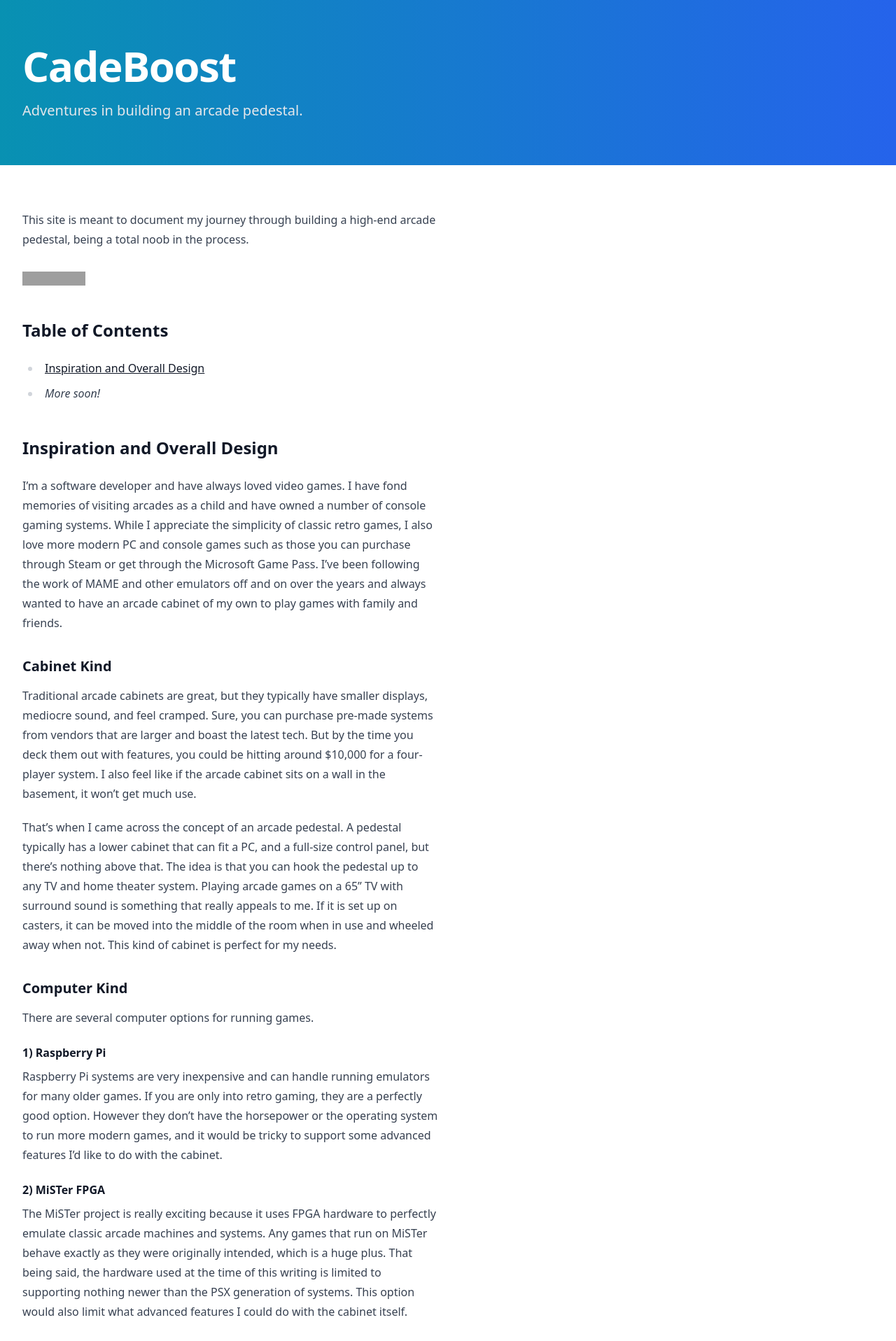
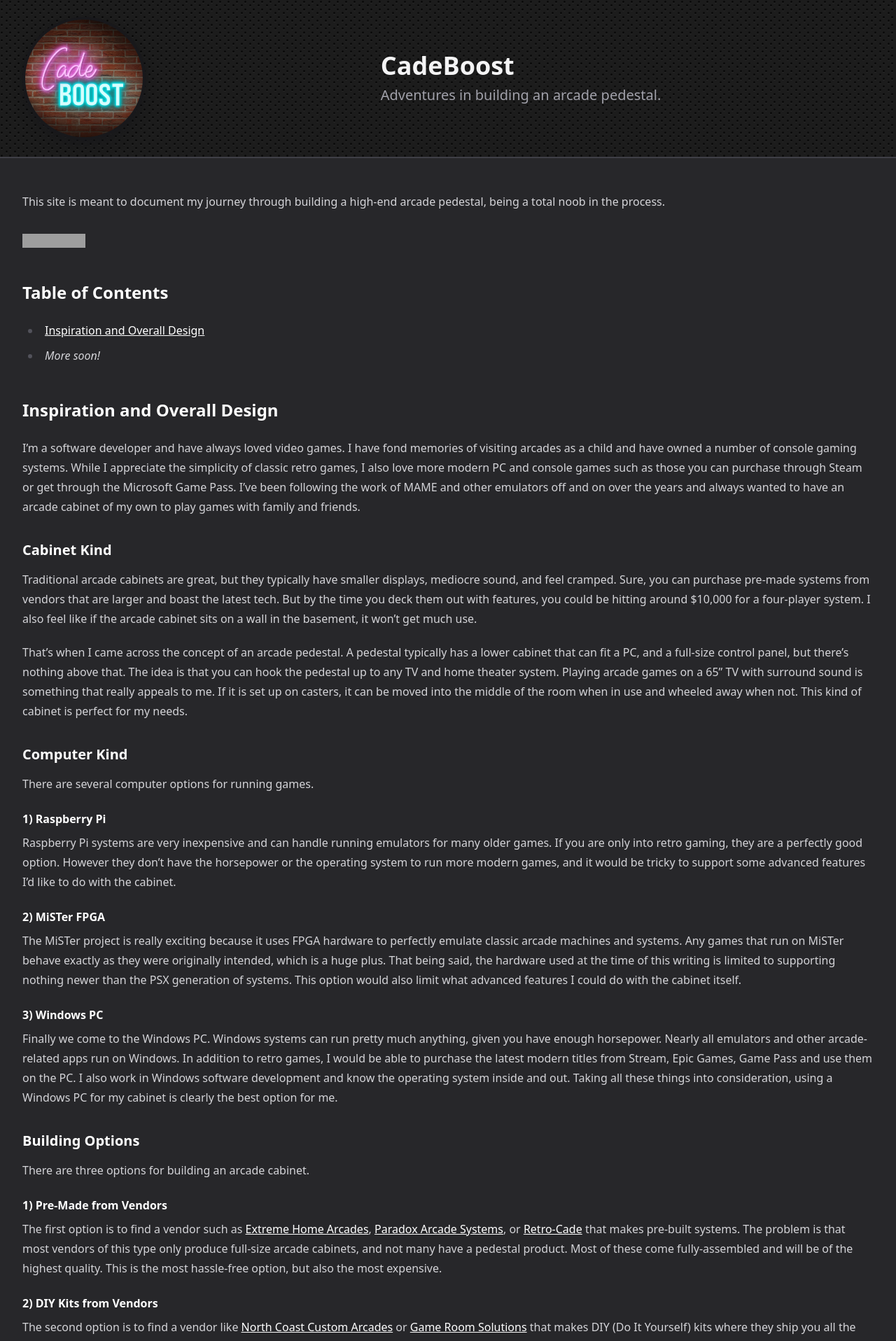
Before and after one commit to CadeBoost/cadeboost.github.io, a Jekyll site: the page built from Readme.md, in a window 1280 px wide. Shown: the top 1916 px of the page at 70% size. Built offline with Jekyll 4.4.1, drawn with Linux system fonts in a browser that asks for light colours; our own code applies the rules of GitHub Pages for plain Markdown files; grey boxes are pictures that could not be loaded.

Commit message:
Updated to a dark theme.

```diff
--- a/_layouts/default.html
+++ b/_layouts/default.html
@@ -1,5 +1,5 @@
 <!DOCTYPE html>
-<html lang="{{ site.lang | default: "en-US" }}">
+<html class="dark" lang="{{ site.lang | default: "en-US" }}">
 	<head>
 {% seo %}
 		<meta name="viewport" content="width=device-width, initial-scale=1">
@@ -9,24 +9,27 @@
 {% include head-custom.html %}
 	</head>
 
-	<body>
-		<header class="bg-gradient-to-r from-cyan-600 to-blue-600" role="banner">
-			<div class="mx-auto max-w-7xl py-16 px-4 sm:py-24 sm:px-6 lg:py-16 lg:px-8">
-				<h1 class="text-4xl font-bold tracking-tight text-white sm:text-5xl lg:text-6xl">{{ page.title | default: site.title | default: site.github.repository_name }}</h1>
-				<p class="mt-5 text-xl text-gray-200">{{ page.description | default: site.description | default: site.github.project_tagline }}</p>
+	<body class="dark:bg-zinc-900">
+		<header class="border-b-2 border-zinc-200 bg-carbon-fiber bg-carbon-fiber-size dark:border-zinc-700" role="banner">
+			<div class="mx-auto max-w-7xl py-6 px-4 sm:px-6 lg:px-8">
+				<div class="grid grid-cols-4 gap-8 md:grid-cols-6">
+					<img class="rounded-full border-4 border-zinc-900 shadow-lg shadow-zinc-900/50" src="/assets/images/cadeboost-neonlogo-square.jpg" />
+					<div class="col-span-3 place-self-center md:col-span-5">
+						<div class="text-4xl font-semibold text-zinc-100">{{ page.title | default: site.title | default: site.github.repository_name }}</div>
+						<div class="mt-2 text-xl text-zinc-400">{{ page.description | default: site.description | default: site.github.project_tagline }}</div>
+					</div>
+				</div>
 			</div>
 		</header>
 
-		<main id="content" class="mx-auto max-w-7xl py-12 px-4 sm:px-6 lg:py-16 lg:px-8" role="main">
-			<article class="prose">
+		<main id="content" class="mx-auto max-w-7xl py-8 px-4 dark:bg-zinc-800 sm:px-6 lg:py-12 lg:px-8" role="main">
+			<article class="prose prose-zinc max-w-none dark:prose-invert">
 {{ content }}
 			</article>
 		</main>
 
-		<footer class="mx-auto max-w-7xl py-12 px-4 sm:px-6 lg:py-16 lg:px-8">
-			<div class="mt-12 border-t border-gray-200 pt-8">
-				<p class="text-base text-gray-400 xl:text-center">Copyright &copy; 2022 CadeBoost. All rights reserved.</p>
-			</div>
+		<footer class="mx-auto max-w-7xl border-t-2 border-zinc-200 py-6 px-4 dark:border-zinc-700 sm:px-6 lg:py-8 lg:px-8">
+			<div class="text-center text-base text-zinc-500">Copyright &copy; 2022 CadeBoost. All rights reserved.</div>
 		</footer>
 	</body>
 </html>
--- a/assets/css/style.css
+++ b/assets/css/style.css
@@ -513,40 +513,6 @@ video {
   --tw-backdrop-sepia:  ;
 }
 
-.container {
-  width: 100%;
-}
-
-@media (min-width: 640px) {
-  .container {
-    max-width: 640px;
-  }
-}
-
-@media (min-width: 768px) {
-  .container {
-    max-width: 768px;
-  }
-}
-
-@media (min-width: 1024px) {
-  .container {
-    max-width: 1024px;
-  }
-}
-
-@media (min-width: 1280px) {
-  .container {
-    max-width: 1280px;
-  }
-}
-
-@media (min-width: 1536px) {
-  .container {
-    max-width: 1536px;
-  }
-}
-
 .prose {
   color: var(--tw-prose-body);
   max-width: 65ch;
@@ -1005,6 +971,45 @@ video {
   margin-bottom: 0;
 }
 
+.prose-zinc {
+  --tw-prose-body: #3f3f46;
+  --tw-prose-headings: #18181b;
+  --tw-prose-lead: #52525b;
+  --tw-prose-links: #18181b;
+  --tw-prose-bold: #18181b;
+  --tw-prose-counters: #71717a;
+  --tw-prose-bullets: #d4d4d8;
+  --tw-prose-hr: #e4e4e7;
+  --tw-prose-quotes: #18181b;
+  --tw-prose-quote-borders: #e4e4e7;
+  --tw-prose-captions: #71717a;
+  --tw-prose-code: #18181b;
+  --tw-prose-pre-code: #e4e4e7;
+  --tw-prose-pre-bg: #27272a;
+  --tw-prose-th-borders: #d4d4d8;
+  --tw-prose-td-borders: #e4e4e7;
+  --tw-prose-invert-body: #d4d4d8;
+  --tw-prose-invert-headings: #fff;
+  --tw-prose-invert-lead: #a1a1aa;
+  --tw-prose-invert-links: #fff;
+  --tw-prose-invert-bold: #fff;
+  --tw-prose-invert-counters: #a1a1aa;
+  --tw-prose-invert-bullets: #52525b;
+  --tw-prose-invert-hr: #3f3f46;
+  --tw-prose-invert-quotes: #f4f4f5;
+  --tw-prose-invert-quote-borders: #3f3f46;
+  --tw-prose-invert-captions: #a1a1aa;
+  --tw-prose-invert-code: #fff;
+  --tw-prose-invert-pre-code: #d4d4d8;
+  --tw-prose-invert-pre-bg: rgb(0 0 0 / 50%);
+  --tw-prose-invert-th-borders: #52525b;
+  --tw-prose-invert-td-borders: #3f3f46;
+}
+
+.col-span-3 {
+  grid-column: span 3 / span 3;
+}
+
 .mx-auto {
   margin-left: auto;
   margin-right: auto;
@@ -1018,16 +1023,60 @@ video {
   margin-top: 3rem;
 }
 
+.mt-2 {
+  margin-top: 0.5rem;
+}
+
+.grid {
+  display: grid;
+}
+
 .max-w-7xl {
   max-width: 80rem;
 }
 
-.max-w-xl {
-  max-width: 36rem;
+.max-w-none {
+  max-width: none;
+}
+
+.grid-cols-4 {
+  grid-template-columns: repeat(4, minmax(0, 1fr));
+}
+
+.gap-8 {
+  gap: 2rem;
+}
+
+.place-self-start {
+  place-self: start;
+}
+
+.place-self-center {
+  place-self: center;
+}
+
+.place-self-stretch {
+  place-self: stretch;
+}
+
+.rounded-full {
+  border-radius: 9999px;
+}
+
+.border-4 {
+  border-width: 4px;
 }
 
 .border-t {
   border-top-width: 1px;
+}
+
+.border-b-2 {
+  border-bottom-width: 2px;
+}
+
+.border-t-2 {
+  border-top-width: 2px;
 }
 
 .border-gray-200 {
@@ -1035,8 +1084,22 @@ video {
   border-color: rgb(229 231 235 / var(--tw-border-opacity));
 }
 
+.border-zinc-200 {
+  --tw-border-opacity: 1;
+  border-color: rgb(228 228 231 / var(--tw-border-opacity));
+}
+
+.border-zinc-900 {
+  --tw-border-opacity: 1;
+  border-color: rgb(24 24 27 / var(--tw-border-opacity));
+}
+
 .bg-gradient-to-r {
   background-image: linear-gradient(to right, var(--tw-gradient-stops));
+}
+
+.bg-carbon-fiber {
+  background-image: url('/assets/images/bg-carbon-fiber.svg');
 }
 
 .from-cyan-600 {
@@ -1047,6 +1110,10 @@ video {
 
 .to-blue-600 {
   --tw-gradient-to: #2563eb;
+}
+
+.bg-carbon-fiber-size {
+  background-size: 12px 11px;
 }
 
 .py-16 {
@@ -1064,8 +1131,22 @@ video {
   padding-bottom: 3rem;
 }
 
+.py-6 {
+  padding-top: 1.5rem;
+  padding-bottom: 1.5rem;
+}
+
+.py-8 {
+  padding-top: 2rem;
+  padding-bottom: 2rem;
+}
+
 .pt-8 {
   padding-top: 2rem;
+}
+
+.text-center {
+  text-align: center;
 }
 
 .text-4xl {
@@ -1083,8 +1164,17 @@ video {
   line-height: 1.5rem;
 }
 
+.text-3xl {
+  font-size: 1.875rem;
+  line-height: 2.25rem;
+}
+
 .font-bold {
   font-weight: 700;
+}
+
+.font-semibold {
+  font-weight: 600;
 }
 
 .tracking-tight {
@@ -1106,6 +1196,76 @@ video {
   color: rgb(156 163 175 / var(--tw-text-opacity));
 }
 
+.text-zinc-200 {
+  --tw-text-opacity: 1;
+  color: rgb(228 228 231 / var(--tw-text-opacity));
+}
+
+.text-zinc-500 {
+  --tw-text-opacity: 1;
+  color: rgb(113 113 122 / var(--tw-text-opacity));
+}
+
+.text-zinc-100 {
+  --tw-text-opacity: 1;
+  color: rgb(244 244 245 / var(--tw-text-opacity));
+}
+
+.text-zinc-300 {
+  --tw-text-opacity: 1;
+  color: rgb(212 212 216 / var(--tw-text-opacity));
+}
+
+.text-zinc-400 {
+  --tw-text-opacity: 1;
+  color: rgb(161 161 170 / var(--tw-text-opacity));
+}
+
+.shadow-lg {
+  --tw-shadow: 0 10px 15px -3px rgb(0 0 0 / 0.1), 0 4px 6px -4px rgb(0 0 0 / 0.1);
+  --tw-shadow-colored: 0 10px 15px -3px var(--tw-shadow-color), 0 4px 6px -4px var(--tw-shadow-color);
+  box-shadow: var(--tw-ring-offset-shadow, 0 0 #0000), var(--tw-ring-shadow, 0 0 #0000), var(--tw-shadow);
+}
+
+.shadow-zinc-900\/50 {
+  --tw-shadow-color: rgb(24 24 27 / 0.5);
+  --tw-shadow: var(--tw-shadow-colored);
+}
+
+.dark .dark\:border-zinc-700 {
+  --tw-border-opacity: 1;
+  border-color: rgb(63 63 70 / var(--tw-border-opacity));
+}
+
+.dark .dark\:bg-zinc-800 {
+  --tw-bg-opacity: 1;
+  background-color: rgb(39 39 42 / var(--tw-bg-opacity));
+}
+
+.dark .dark\:bg-zinc-900 {
+  --tw-bg-opacity: 1;
+  background-color: rgb(24 24 27 / var(--tw-bg-opacity));
+}
+
+.dark .dark\:prose-invert {
+  --tw-prose-body: var(--tw-prose-invert-body);
+  --tw-prose-headings: var(--tw-prose-invert-headings);
+  --tw-prose-lead: var(--tw-prose-invert-lead);
+  --tw-prose-links: var(--tw-prose-invert-links);
+  --tw-prose-bold: var(--tw-prose-invert-bold);
+  --tw-prose-counters: var(--tw-prose-invert-counters);
+  --tw-prose-bullets: var(--tw-prose-invert-bullets);
+  --tw-prose-hr: var(--tw-prose-invert-hr);
+  --tw-prose-quotes: var(--tw-prose-invert-quotes);
+  --tw-prose-quote-borders: var(--tw-prose-invert-quote-borders);
+  --tw-prose-captions: var(--tw-prose-invert-captions);
+  --tw-prose-code: var(--tw-prose-invert-code);
+  --tw-prose-pre-code: var(--tw-prose-invert-pre-code);
+  --tw-prose-pre-bg: var(--tw-prose-invert-pre-bg);
+  --tw-prose-th-borders: var(--tw-prose-invert-th-borders);
+  --tw-prose-td-borders: var(--tw-prose-invert-td-borders);
+}
+
 @media (min-width: 640px) {
   .sm\:py-24 {
     padding-top: 6rem;
@@ -1123,13 +1283,20 @@ video {
   }
 }
 
-@media (min-width: 1024px) {
-  .lg\:flex {
-    display: flex;
+@media (min-width: 768px) {
+  .md\:col-span-5 {
+    grid-column: span 5 / span 5;
   }
 
-  .lg\:justify-between {
-    justify-content: space-between;
+  .md\:grid-cols-6 {
+    grid-template-columns: repeat(6, minmax(0, 1fr));
+  }
+}
+
+@media (min-width: 1024px) {
+  .lg\:py-16 {
+    padding-top: 4rem;
+    padding-bottom: 4rem;
   }
 
   .lg\:px-8 {
@@ -1137,9 +1304,14 @@ video {
     padding-right: 2rem;
   }
 
-  .lg\:py-16 {
-    padding-top: 4rem;
-    padding-bottom: 4rem;
+  .lg\:py-8 {
+    padding-top: 2rem;
+    padding-bottom: 2rem;
+  }
+
+  .lg\:py-12 {
+    padding-top: 3rem;
+    padding-bottom: 3rem;
   }
 
   .lg\:text-6xl {
```
Also changed, not shown: _layouts/design.html (+16 -12 lines), tailwind.config.js (+9 -1 lines), assets/images/bg-carbon-fiber.svg (added), assets/images/cadeboost-neonlogo-square.jpg (added).
